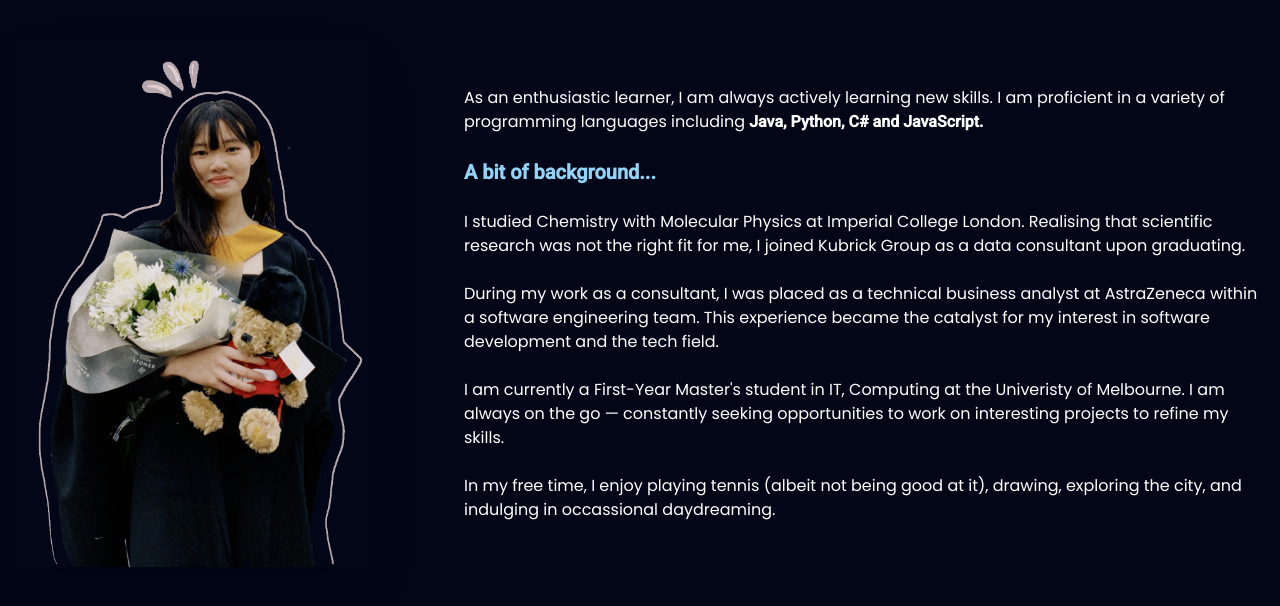
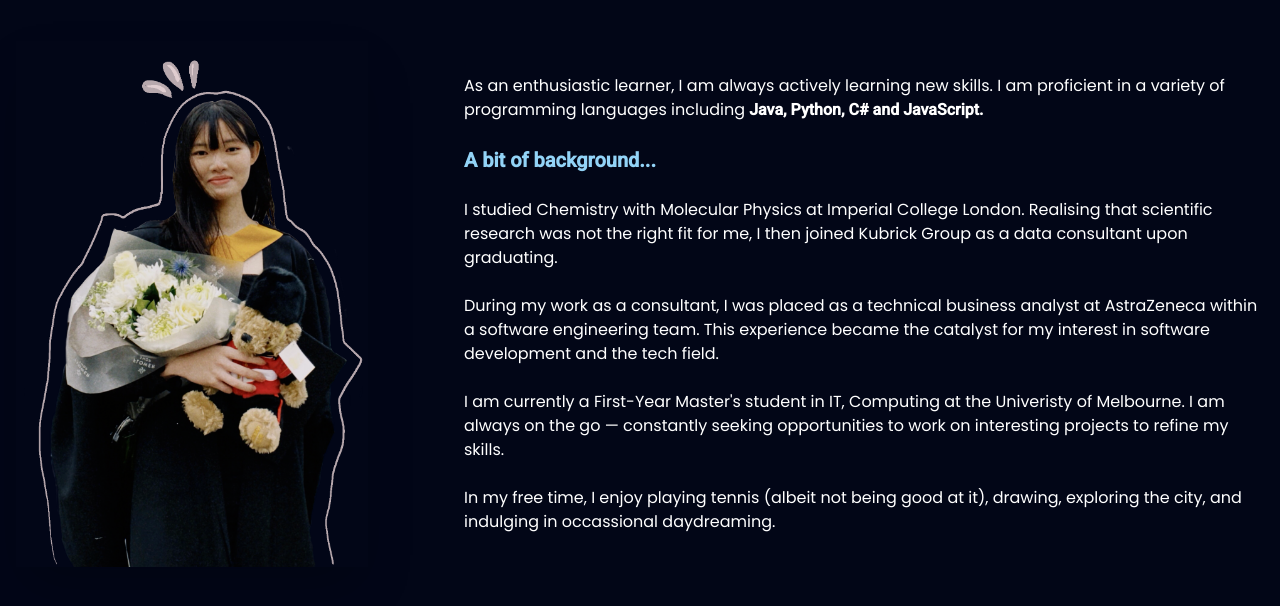
Before and after one commit to annaxjgan/my-portfolio, a SvelteKit app: page / in a window 1280 px wide. Shown: the part 1098-1704 px from the top of the page. Built offline with nearby package versions, Linux system fonts and the light colour scheme.

Commit message:
Update Main.svelte

```diff
--- a/src/components/Main.svelte
+++ b/src/components/Main.svelte
@@ -38,7 +38,7 @@
                         </h7>
                         <br><br>
                         I studied Chemistry with Molecular Physics at Imperial College London.
-                        Realising that scientific research was not the right fit for me, I joined Kubrick Group as a data consultant upon graduating.
+                        Realising that scientific research was not the right fit for me, I then joined Kubrick Group as a data consultant upon graduating.
                         <br>
                         <br>
                         During my work as a consultant, I was placed as a technical business analyst at AstraZeneca within a software engineering team.
```
